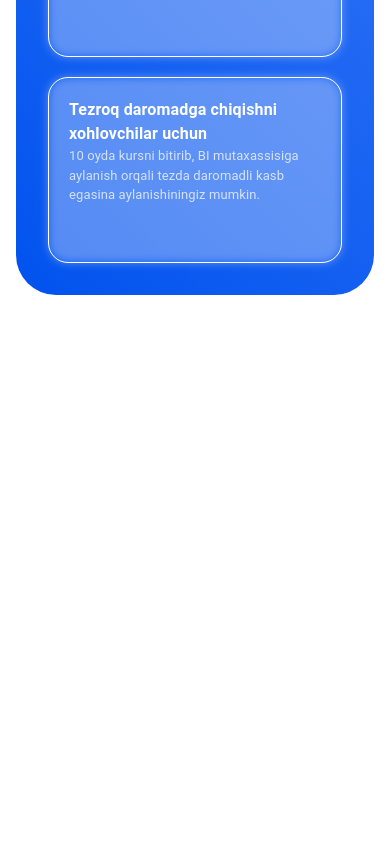
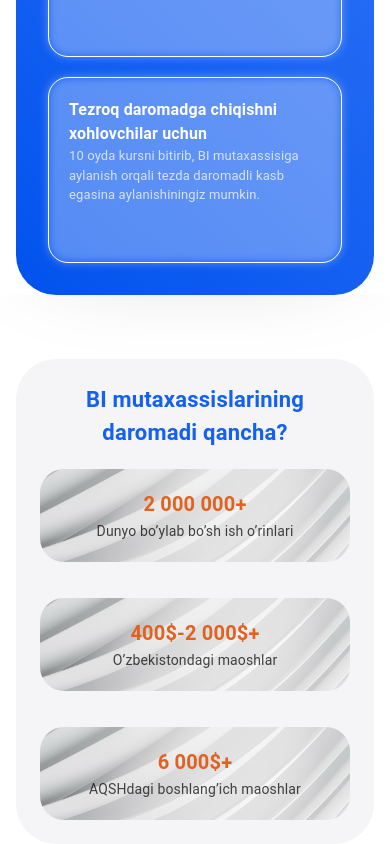
Before and after one commit to Murod1303/MAAB, a React (Vite) app: page / in a window 390 px wide. Shown: the part 2563-3407 px from the top of the page. Before the commit the page ends 2858 px from the top, so only its background shows below. Built offline with nearby package versions, Linux system fonts and the light colour scheme.

Commit message:
responsive staatist section

```diff
--- a/src/components/referesesSection/Referens.jsx
+++ b/src/components/referesesSection/Referens.jsx
@@ -2,6 +2,24 @@ import { Box, Stack, Typography } from "@mui/material";
 import { ContainerStyled } from "../generalStyle/GeneralStyle";
 import styled from "styled-components";
 const ReferenseSetion = styled(Box)`
+  @media (min-width: 1016px) {
+    & h3 {
+      font-size: 50px;
+    }
+    & .wrapper {
+      padding: 70px;
+    }
+    & li {
+      max-width: 500px;
+      width: 45%;
+      & strong {
+        font-size: 18px;
+      }
+      & p {
+        font-size: 13px;
+      }
+    }
+  }
   @media (max-width: 984px) {
     & h3 {
       font-size: 50px;
@@ -36,7 +54,7 @@ const ReferenseSetion = styled(Box)`
       }
     }
   }
-  @media (max-width: 834px) {
+  @media (max-width: 838px) {
     & h3 {
       font-size: 45px;
     }
--- a/src/components/statis/Statist.jsx
+++ b/src/components/statis/Statist.jsx
@@ -1,13 +1,100 @@
-import { Box, Container, Stack, Typography } from "@mui/material";
-
+import { Box, Stack, Typography } from "@mui/material";
+import { ContainerStyled } from "../generalStyle/GeneralStyle";
+import styled from "styled-components";
+const StatistSection = styled(Box)`
+  @media (max-width: 1155px) {
+    & .wrapper {
+      padding: 40px;
+    }
+    & h4 {
+      font-size: 36px;
+    }
+    & ul {
+      flex-wrap: wrap;
+    }
+    & li {
+      width: 45%;
+      padding: 26px;
+      & strong {
+        font-size: 32px;
+      }
+      & p {
+        text-align: center;
+      }
+    }
+  }
+  @media (max-width: 840px) {
+    & .wrapper {
+      padding: 35px;
+    }
+    & h4 {
+      font-size: 32px;
+    }
+    & ul {
+      flex-wrap: wrap;
+    }
+    & li {
+      width: 47%;
+      padding: 20px;
+      & strong {
+        font-size: 32px;
+      }
+    }
+  }
+  @media (max-width: 734px) {
+    & .wrapper {
+      padding: 30px;
+    }
+    & h4 {
+      font-size: 32px;
+    }
+    & li {
+      max-width: 400px;
+      width: 100%;
+      & strong {
+        font-size: 32px;
+      }
+    }
+  }
+  @media (max-width: 420px) {
+    & .wrapper {
+      padding: 30px;
+    }
+    & h4 {
+      font-size: 28px;
+    }
+    & li {
+      max-width: 400px;
+      width: 100%;
+      & strong {
+        font-size: 26px;
+      }
+    }
+  }
+  @media (max-width: 420px) {
+    & .wrapper {
+      padding: 24px;
+    }
+    & h4 {
+      font-size: 22px;
+    }
+    & li {
+      width: 100%;
+      & strong {
+        font-size: 20px;
+      }
+      & p {
+        font-size: 14px;
+      }
+    }
+  }
+`;
 const Statist = () => {
   return (
-    <Box component={"section"} marginBottom={"50px"}>
-      <Container
-        maxWidth="1680px"
-        sx={{ width: "100%", marginX: "auto", padding: "0 16px" }}
-      >
+    <StatistSection component={"section"} marginBottom={"50px"}>
+      <ContainerStyled>
         <Stack
+          className="wrapper"
           padding={"50px"}
           display={"flex"}
           alignItems={"center"}
@@ -15,6 +102,8 @@ const Statist = () => {
           sx={{ backgroundColor: "#F5F5F7", borderRadius: "40px" }}
         >
           <Typography
+            marginBottom={"20px"}
+            textAlign={"center"}
             component={"h4"}
             fontSize={"40px"}
             fontWeight={700}
@@ -122,8 +211,8 @@ const Statist = () => {
             </Box>
           </Box>
         </Stack>
-      </Container>
-    </Box>
+      </ContainerStyled>
+    </StatistSection>
   );
 };
 
--- a/src/pages/Home.jsx
+++ b/src/pages/Home.jsx
@@ -14,7 +14,7 @@ const Home = () => {
       <Hero />
       <Grands />
       <Referens />
-      {/* <Statist /> */}
+      <Statist />
       {/* <Chance /> */}
       {/* <Courses /> */}
       {/* <Response /> */}
```
